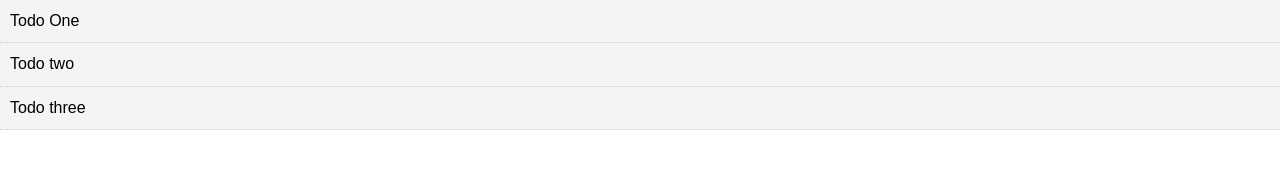
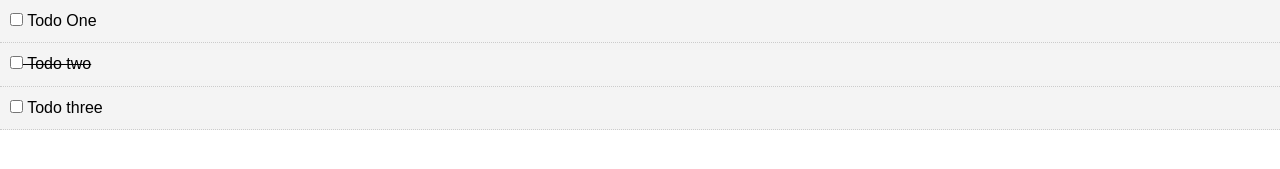
Before and after one commit to jrking365/vue_crash_todolist, a Vue app: page / in a window 1280 px wide. Shown: the top 169 px of the page. Built offline with nearby package versions, Linux system fonts and the light colour scheme.

Commit message:
added completed to todo

```diff
--- a/src/components/TodoItem.vue
+++ b/src/components/TodoItem.vue
@@ -1,13 +1,21 @@
 <template>
-  <div class="todo-item">
-    <p>{{todo.title}}</p>
+  <div class="todo-item" v-bind:class="{'is-complete':todo.completed}">
+    <p>
+      <input type="checkbox" v-on:change="markComplete" />
+      {{todo.title}}
+    </p>
   </div>
 </template>
 
 <script>
 export default {
   name: "TodoItem",
-  props: ["todo"]
+  props: ["todo"],
+  methods: {
+    markComplete() {
+      this.todo.completed = !this.todo.completed;
+    }
+  }
 };
 </script>
 
```
